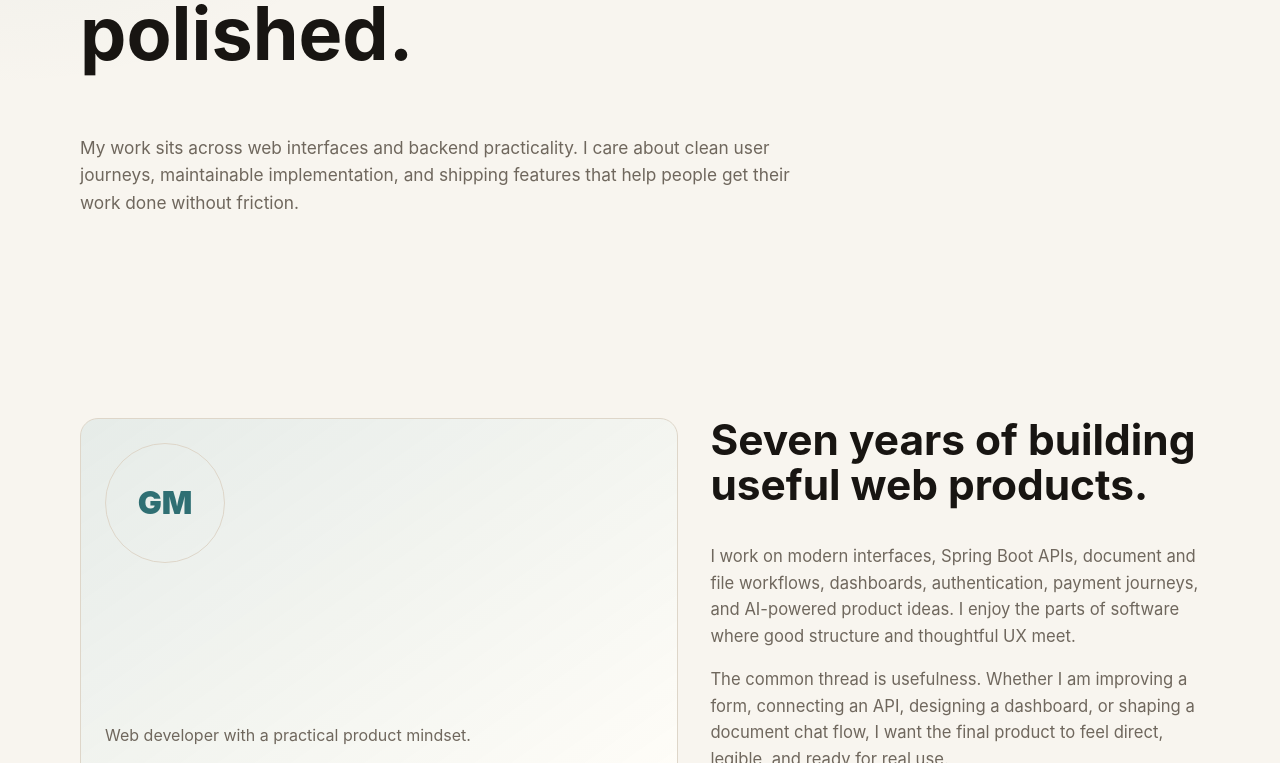
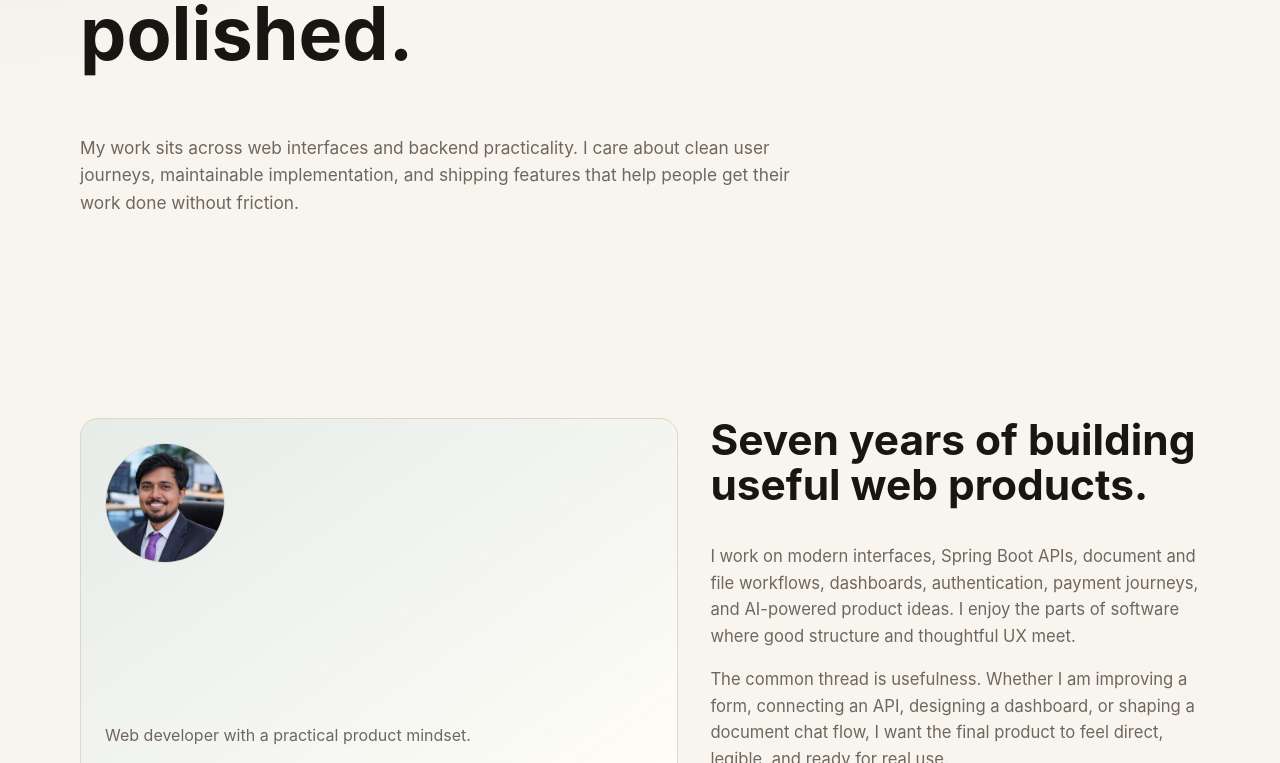
Before and after one commit to GyanendraMaurya/personal-portfolio, an Angular app: page /about in a window 1280 px wide. Shown: the part 455-1218 px from the top of the page. Built offline with nearby package versions, Linux system fonts and the light colour scheme.

Commit message:
add profile photo in about section

```diff
--- a/src/app/pages/about.page.ts
+++ b/src/app/pages/about.page.ts
@@ -15,7 +15,7 @@ import { Component } from '@angular/core';
 
     <section class="page-section story-layout">
       <div class="portrait-card">
-        <div class="portrait-mark">GM</div>
+        <img class="portrait-photo" src="/profile-photo.jpg" alt="Gyanendra Maurya" />
         <p>Web developer with a practical product mindset.</p>
       </div>
       <div class="prose-stack">
--- a/src/styles.css
+++ b/src/styles.css
@@ -353,16 +353,13 @@ main {
     var(--color-surface);
 }
 
-.portrait-mark {
+.portrait-photo {
   width: 120px;
   height: 120px;
-  display: grid;
-  place-items: center;
   border: 1px solid var(--color-border);
   border-radius: 50%;
-  color: var(--color-accent);
-  font-size: 2rem;
-  font-weight: 900;
+  object-fit: cover;
+  object-position: center;
 }
 
 .prose-stack p {
```
Also changed, not shown: public/profile-photo.jpg (added).
